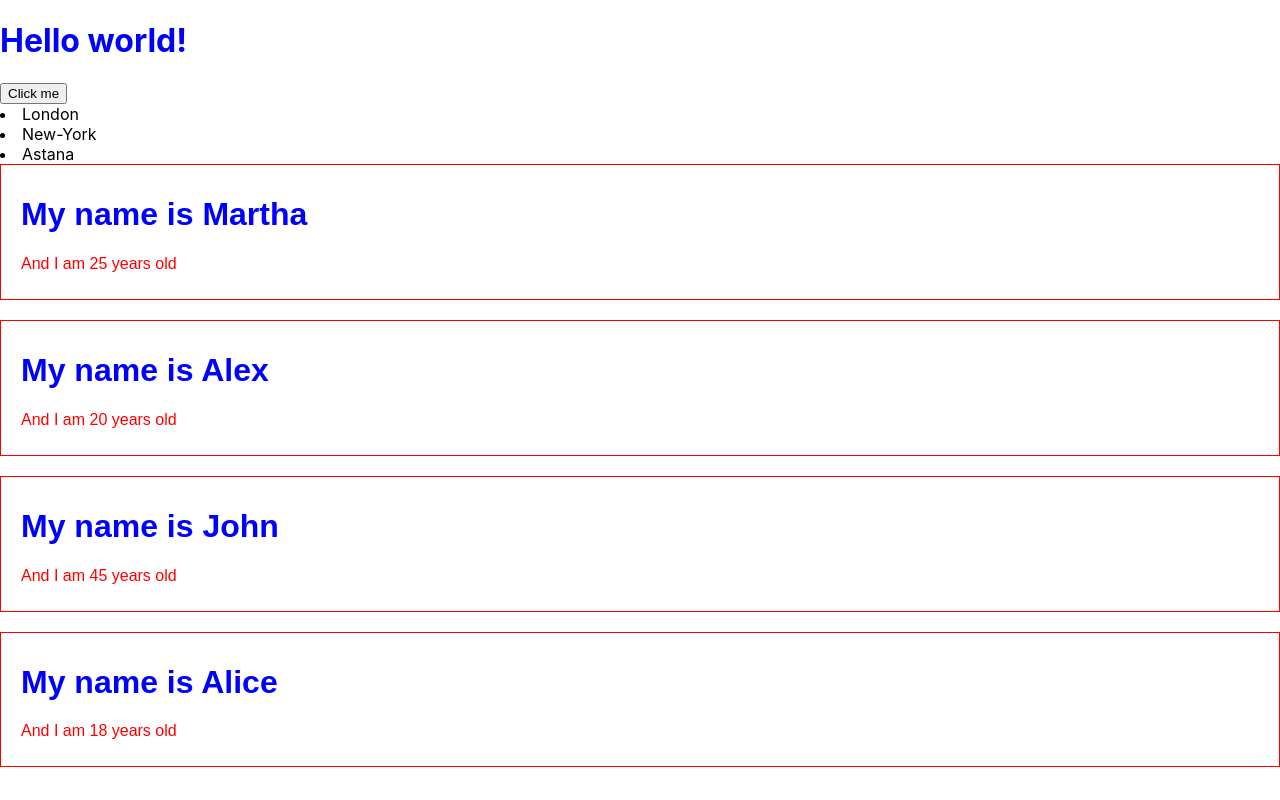
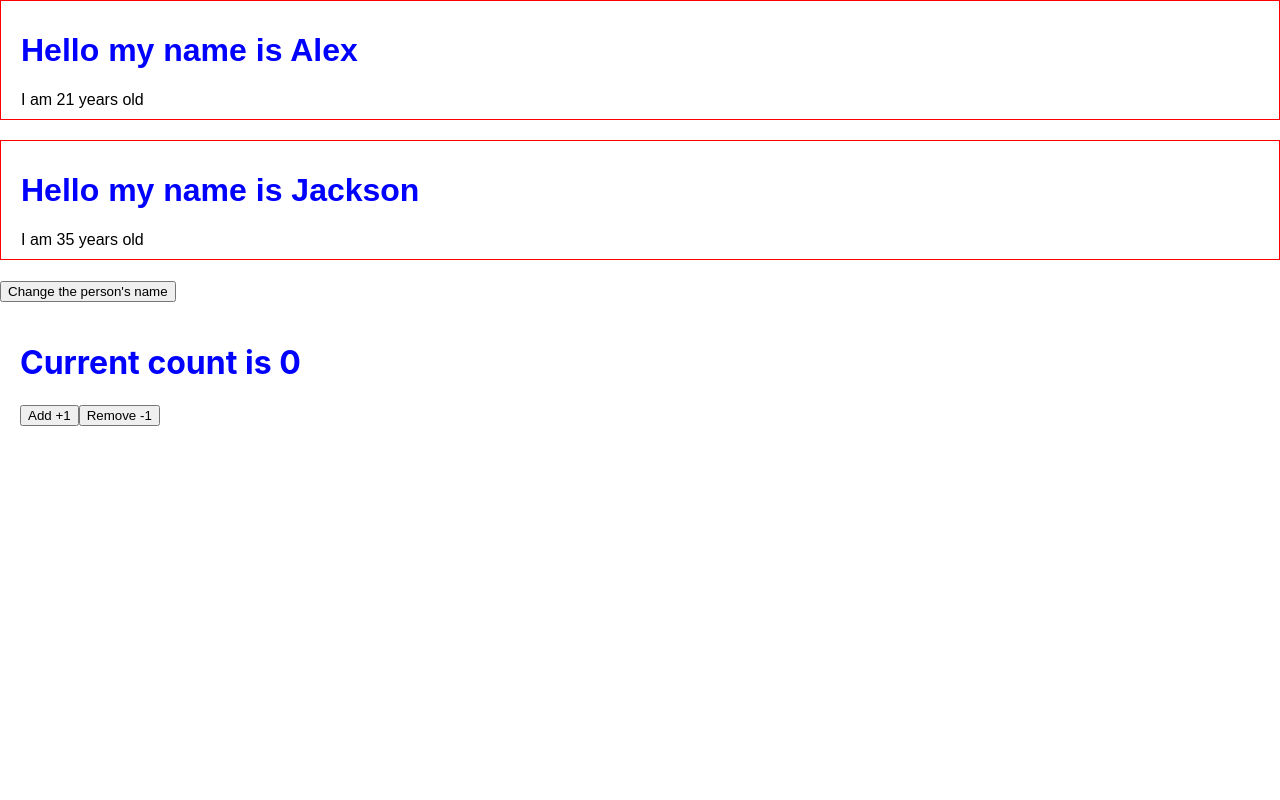
Before and after one commit to artoryas/react-course, a React (Create React App) app: page / in a window 1280 px wide. Built offline with nearby package versions, Linux system fonts and the light colour scheme.

Commit message:
Added third lecture

```diff
--- a/src/App.js
+++ b/src/App.js
@@ -1,59 +1,49 @@
 import React from 'react';
-import Profile from './components/Profile';
+import Counter from './components/Counter/Counter';
+import Profile from './components/Profile/Profile.jsx';
 
 export default class App extends React.Component {
   state = {
-    message: 'Hello world!'
+    persons: [
+      {
+        name: "Alex",
+        surname: "Johnson",
+        age: 21,
+        skills: ["HTML", 'CSS', "JS"],
+      },
+      {
+        name: "Jackson",
+        surname: "Johnson",
+        age: 35,
+        skills: ["Python", 'Java', "SQL"],
+      }
+    ]
   }
 
   render() {
-    const arrayOfCities = ['London', 'New-York', 'Astana'];
-    const profiles = [
-      {
-        id: 1,
-        name: 'Martha',
-        age: 25
-      },
-      {
-        id: 2,
-        name: 'Alex',
-        age: 20
-      },
-      {
-        id: 3,
-        name: 'John',
-        age: 45
-      },
-      {
-        id: 4,
-        name: 'Alice',
-        age: 18
-      }
-    ];
+    const updatePersonsName = () => {
+      this.setState((prevState) => {
+        return {
+          persons: prevState.persons.map((person) => {
+            if (person.name === "Alex") {
+              person.name = "Tyler";
+              return person;
+            }
+            return person;
+          })
+        }
+      })
+    }
 
     return (
       <React.Fragment>
-        <h1>
-          {this.state.message}
-        </h1>
-        <button onClick={() => this.setState({message: 'Changed by setState'})}>
-          Click me
-        </button>
         {
-          arrayOfCities.map((city, index) => (
-            <li key={index}>
-              {city}
-            </li>
+          this.state.persons.map((person, index) => (
+            <Profile key={index} person={person} />
           ))
         }
-        {
-          profiles.map((person, index) => (
-            <Profile
-              name={person.name}
-              age={person.age}
-              key={index} />
-          ))
-        }
+        <button onClick={updatePersonsName}>Change the person's name</button>
+        <Counter />
       </React.Fragment>
     )
   }
--- /dev/null
+++ b/src/components/Counter/Counter.js
@@ -0,0 +1,51 @@
+import React from "react";
+import './counter.css';
+
+export default class Counter extends React.Component {
+    state = {
+        count: 0,
+        anotherVar: 'asd'
+    }
+
+    render() {
+        console.log("COUNTER - sI AM RENDERED");
+
+        const increment = () => {
+            this.setState((prevState) => ({
+                count: prevState.count + 1
+            }));
+
+            // if we want to change value which IS NOT depends on prev state the use object
+            // this.setState({
+            //     count: Math.random(1)
+            // })
+        }
+
+        const decrement = () => {
+            // first way
+            this.setState((prevState) => {
+                return {
+                    count: prevState.count - 1
+                }
+            })
+
+            // second way
+            // this.setState((prevState) => ({
+            //         count: prevState.count - 1
+            //     })
+            // )
+        }
+
+        return (
+            <div className="wrapper">
+                <h1>Current count is {this.state.count}</h1>
+                <button onClick={increment}>
+                    Add +1
+                </button>
+                <button onClick={decrement}>
+                    Remove -1
+                </button>
+            </div>
+        )
+    }
+}
--- /dev/null
+++ b/src/components/Counter/counter.css
@@ -0,0 +1,3 @@
+.wrapper{
+    padding: 20px;
+}
--- a/src/components/Profile.js
+++ /dev/null
@@ -1,14 +0,0 @@
-import './profile.css';
-
-export default function Profile({ name, age }) {
-    return (
-        <div className="profile">
-            <h1>
-                My name is {name}
-            </h1>
-            <p>
-                And I am {age} years old
-            </p>
-        </div>
-    )
-}
--- /dev/null
+++ b/src/components/Profile/Profile.jsx
@@ -0,0 +1,15 @@
+import React from 'react';
+import './profile.css';
+
+export default function Profile(props) {
+    const {name, age} = props.person;
+    console.log("PROFILE - I AM RENDERED")
+    return (
+        <div className="profile is-bold-text">
+            <h1> Hello my name is {name}</h1>
+            <div>
+                I am {age} years old
+            </div>
+        </div>
+    )
+}
```
Also changed, not shown: src/components/Profile/profile.css (renamed from src/components/profile.css).
